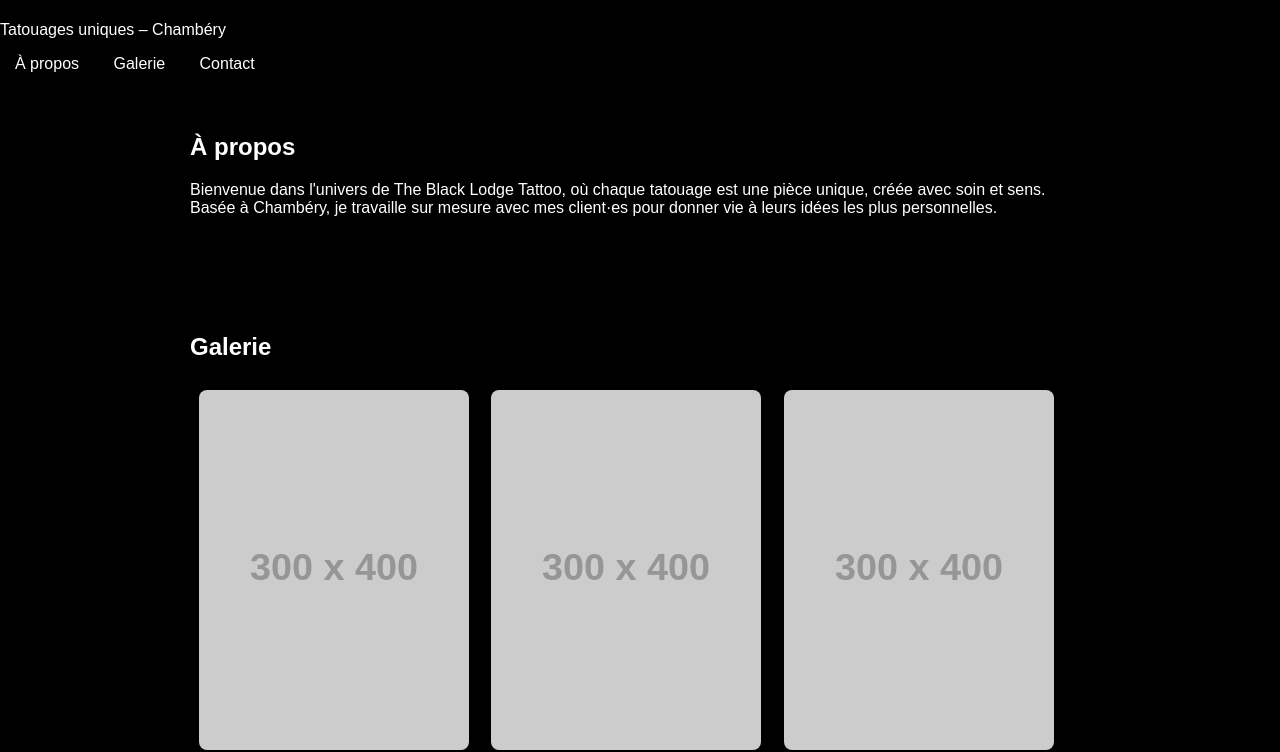
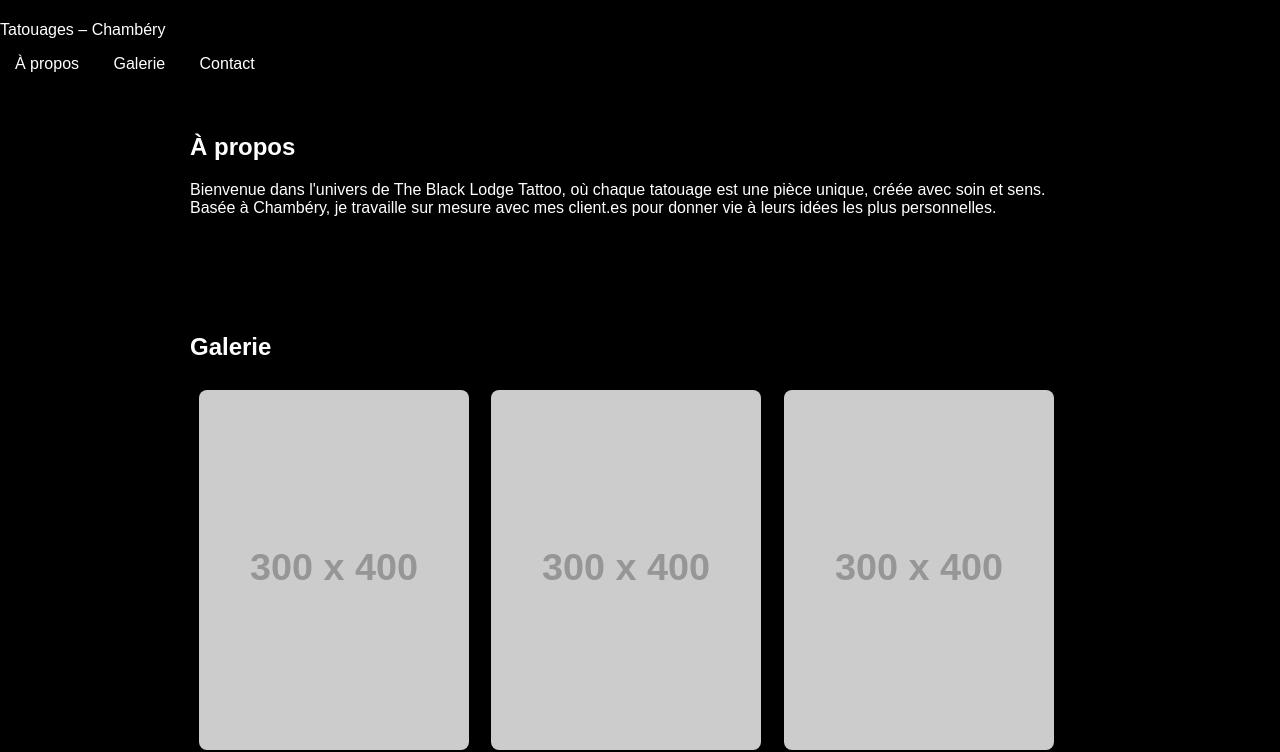
Before and after one commit to TheBlackLodgeTattoo/The-Black-Lodge-Tattoo, a plain HTML site: page index.html in a window 1280 px wide. Shown: the part 59-811 px from the top of the page. Drawn offline with Linux system fonts and the light colour scheme; placeholder pictures from the web are drawn by us.

Commit message:
Update index.html

```diff
--- a/index.html
+++ b/index.html
@@ -10,7 +10,7 @@
 
 <header>
   <h1>The Black Lodge Tattoo</h1>
-  <p>Tatouages uniques – Chambéry</p>
+  <p>Tatouages – Chambéry</p>
   <nav>
     <a href="#apropos">À propos</a>
     <a href="#galerie">Galerie</a>
@@ -20,7 +20,7 @@
 
 <section id="apropos">
   <h2>À propos</h2>
-  <p>Bienvenue dans l'univers de The Black Lodge Tattoo, où chaque tatouage est une pièce unique, créée avec soin et sens. Basée à Chambéry, je travaille sur mesure avec mes client·es pour donner vie à leurs idées les plus personnelles.</p>
+  <p>Bienvenue dans l'univers de The Black Lodge Tattoo, où chaque tatouage est une pièce unique, créée avec soin et sens. Basée à Chambéry, je travaille sur mesure avec mes client.es pour donner vie à leurs idées les plus personnelles.</p>
 </section>
 
 <section id="galerie">
```
